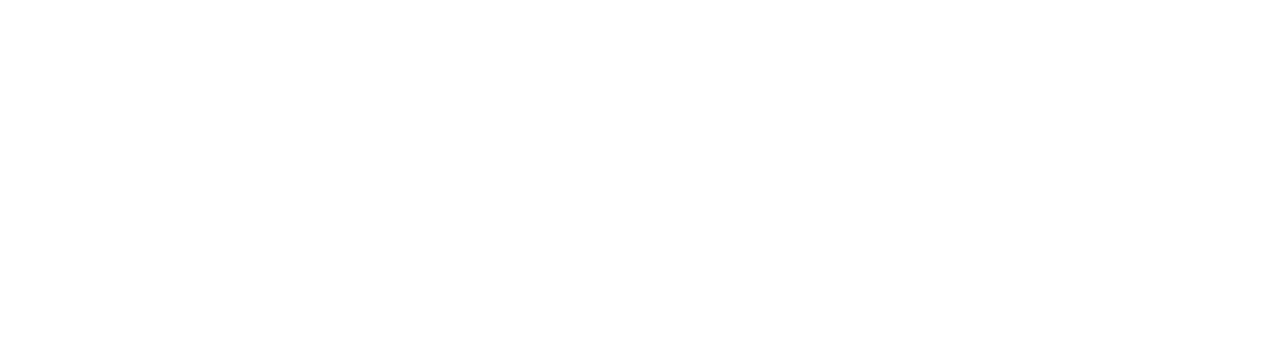
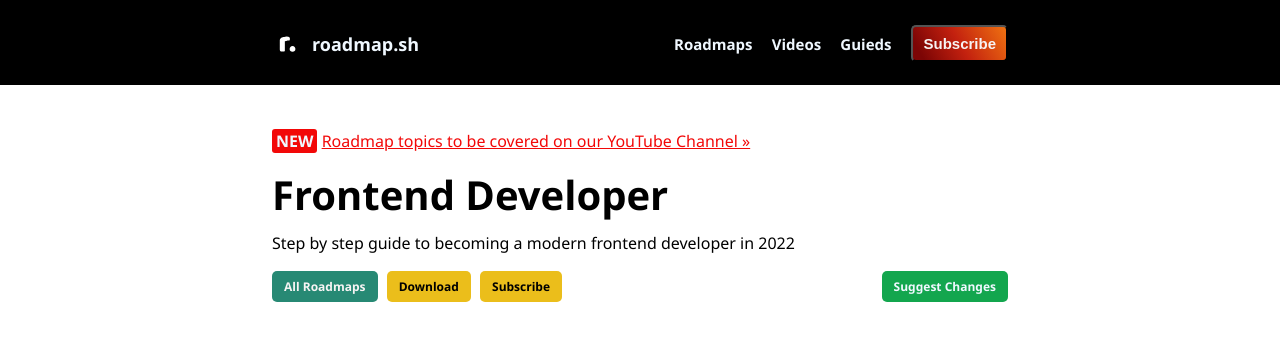
Before and after one commit to xellamay/roadmap, a plain HTML site: page index.html in a window 1280 px wide. Drawn offline with Linux system fonts and the light colour scheme.

Commit message:
Комит перед рефакторингом

```diff
--- a/index.html
+++ b/index.html
@@ -8,6 +8,51 @@
     <link rel="stylesheet" href="styles.css">
 </head>
 <body>
+
+  <header class="header">
+    <div class="container">
+      <div class="header__container">
+        <div class="header__logo">
+          <svg width="30" height="30" viewBox="0 0 283 283" fill="none" xmlns="http://www.w3.org/2000/svg" style="height:30px;width:30px;margin-right:10px"><path d="M0 39C0 17.46 17.46 0 39 0h205c21.539 0 39 17.46 39 39v205c0 21.539-17.461 39-39 39H39c-21.54 0-39-17.461-39-39V39Z" fill="#000"></path><path d="M121.215 210.72c-1.867.56-4.854 1.12-8.96 1.68-3.92.56-8.027.84-12.32.84-4.107 0-7.84-.28-11.2-.84-3.174-.56-5.88-1.68-8.12-3.36-2.24-1.68-4.014-3.92-5.32-6.72-1.12-2.987-1.68-6.813-1.68-11.48v-84c0-4.293.746-7.933 2.24-10.92 1.68-3.173 4.013-5.973 7-8.4 2.986-2.427 6.626-4.573 10.92-6.44 4.48-2.053 9.24-3.827 14.28-5.32a106.176 106.176 0 0 1 15.68-3.36 95.412 95.412 0 0 1 16.24-1.4c8.96 0 16.053 1.773 21.28 5.32 5.226 3.36 7.84 8.96 7.84 16.8 0 2.613-.374 5.227-1.12 7.84-.747 2.427-1.68 4.667-2.8 6.72-3.92 0-7.934.187-12.04.56-4.107.373-8.12.933-12.04 1.68-3.92.747-7.654 1.587-11.2 2.52-3.36.747-6.254 1.68-8.68 2.8v95.48Zm45.172-22.4c0-7.84 2.426-14.373 7.28-19.6 4.853-5.227 11.48-7.84 19.88-7.84 8.4 0 15.026 2.613 19.88 7.84 4.853 5.227 7.28 11.76 7.28 19.6 0 7.84-2.427 14.373-7.28 19.6-4.854 5.227-11.48 7.84-19.88 7.84-8.4 0-15.027-2.613-19.88-7.84-4.854-5.227-7.28-11.76-7.28-19.6Z" fill="#fff"></path></svg>
+          <span class="header__text">roadmap.sh</span>
+        </div>
+        <div class="header__nav">
+          <nav class="nav">
+            <a class="nav__link" href="#">Roadmaps</a>
+            <a class="nav__link" href="#">Videos</a>
+            <a class="nav__link" href="#">Guieds</a>
+          </nav>
+          <div class="header__btn">
+            <button class="btn btn-header">Subscribe</button>
+          </div>
+        </div>
+      </div>
+    </div>
+  </header>
+
+  <div class="content">
+    <div class="container">
+      <a class="content__link" href="#">
+        <span class="badge__link">New</span>
+        <span class="text__link">Roadmap topics to be covered on our YouTube Channel »</span>
+      </a>
+      <h1 class="content__title">Frontend Developer</h1>
+      <p class="content_paragraf">Step by step guide to becoming a modern frontend developer in 2022</p>
+      <div class="content__btn">
+        <div>
+          <a class="btn btn-roadmaps">All Roadmaps</a>
+          <a class="btn btn-download">Download</a>
+          <a class="btn btn-subscribe">Subscribe</a>
+        </div>
+        <div>
+         <a class="btn btn-suggest">Suggest Changes</a>
+       </div>
+      </div>
+
+      </div>
+    </div>
+  </div>
+
   <script src="scripts.js"></script>
 </body>
 </html>
--- a/styles.css
+++ b/styles.css
@@ -0,0 +1,164 @@
+body {
+  margin: 0;
+  font-family: "Segoe UI",Helvetica,Arial,sans-serif,"Apple Color Emoji","Segoe UI Emoji","Segoe UI Symbol";
+}
+
+h1, h2, h3, h4, h5, h6 {
+  margin: 0;
+}
+
+p {
+  margin: 0 0 10px;
+}
+
+*,
+*:before,
+*:after {
+  box-sizing: border-box;
+}
+
+.container {
+  width: 100%;
+  max-width: 736px;
+  margin: 0 auto;
+}
+
+.header {
+  width: 100%;
+  height: 85px;
+  padding: 25px;
+  background-color: black;
+}
+
+.header__container {
+  display: flex;
+  justify-content: space-between;
+  align-items: center;
+}
+
+.header__nav {
+  display: flex;
+  justify-content: space-between;
+  align-items: center;
+}
+
+.header__logo {
+  display: flex;
+  align-items: center;
+  color:aliceblue;
+}
+
+.header__text {
+  font-size: 18px;
+  font-weight: 600;
+}
+
+.nav__link {
+  color: aliceblue;
+  text-decoration: none;
+  font-size: 15px;
+  font-weight: 600;
+  margin-left: 15px;
+}
+
+.header__btn {
+  margin-left: 20px;
+}
+
+.btn {
+  font-size: 15px;
+  font-weight: 600;
+  color: aliceblue;
+
+}
+
+.btn-header {
+  padding: 8px 10px;
+  background-color: #da4f6e;
+  background-image: linear-gradient(60deg, #7c0505 10%, #c3210f 50%, #ef7111 100%);
+  color: #f7f4f4;
+  border-radius: 5px;
+}
+
+.content {
+  padding-top: 45px;
+  padding-bottom: 30px;
+}
+
+.content__title {
+  font-size: 40px;
+  font-weight: 700;
+  margin-top: 15px;
+  margin-bottom: 10px;
+}
+
+.content__link {
+  text-decoration: none;
+
+}
+
+.badge__link {
+  font-weight: 700;
+  text-transform: uppercase;
+  background-color: #f20808;
+  color: aliceblue;
+  padding: 1px 4px;
+  border-radius: 3px;
+}
+
+.text__link {
+  color: #f20808;
+  text-decoration: underline;
+}
+
+.content__btn {
+  display: flex;
+  justify-content: space-between;
+  margin-top: 20px;
+}
+
+.btn-roadmaps {
+  font-size: 12px;
+  font-weight: 700;
+  padding: 7px 12px;
+  background-color: #278974;
+  color: #f7f4f4;
+  border: 0ch;
+  border-radius: 5px;
+  margin-right: 5px;
+}
+
+.btn-roadmaps:hover {
+  cursor: pointer;
+}
+
+.btn-download {
+  font-size: 12px;
+  font-weight: 600;
+  padding: 7px 12px;
+  background-color: #ebbe1b;
+  color: #000000;
+  border: 0ch;
+  border-radius: 5px;
+  margin-right: 5px;
+}
+
+.btn-subscribe {
+  font-size: 12px;
+  font-weight: 600;
+  padding: 7px 12px;
+  background-color: #ebbe1b;
+  color: #000000;
+  border: 0ch;
+  border-radius: 5px;
+}
+
+.btn-suggest {
+  font-size: 12px;
+  font-weight: 600;
+  padding: 7px 12px;
+  background-color: #13a64e;
+  color: aliceblue;
+  border: 0ch;
+  border-radius: 5px;
+}
```
